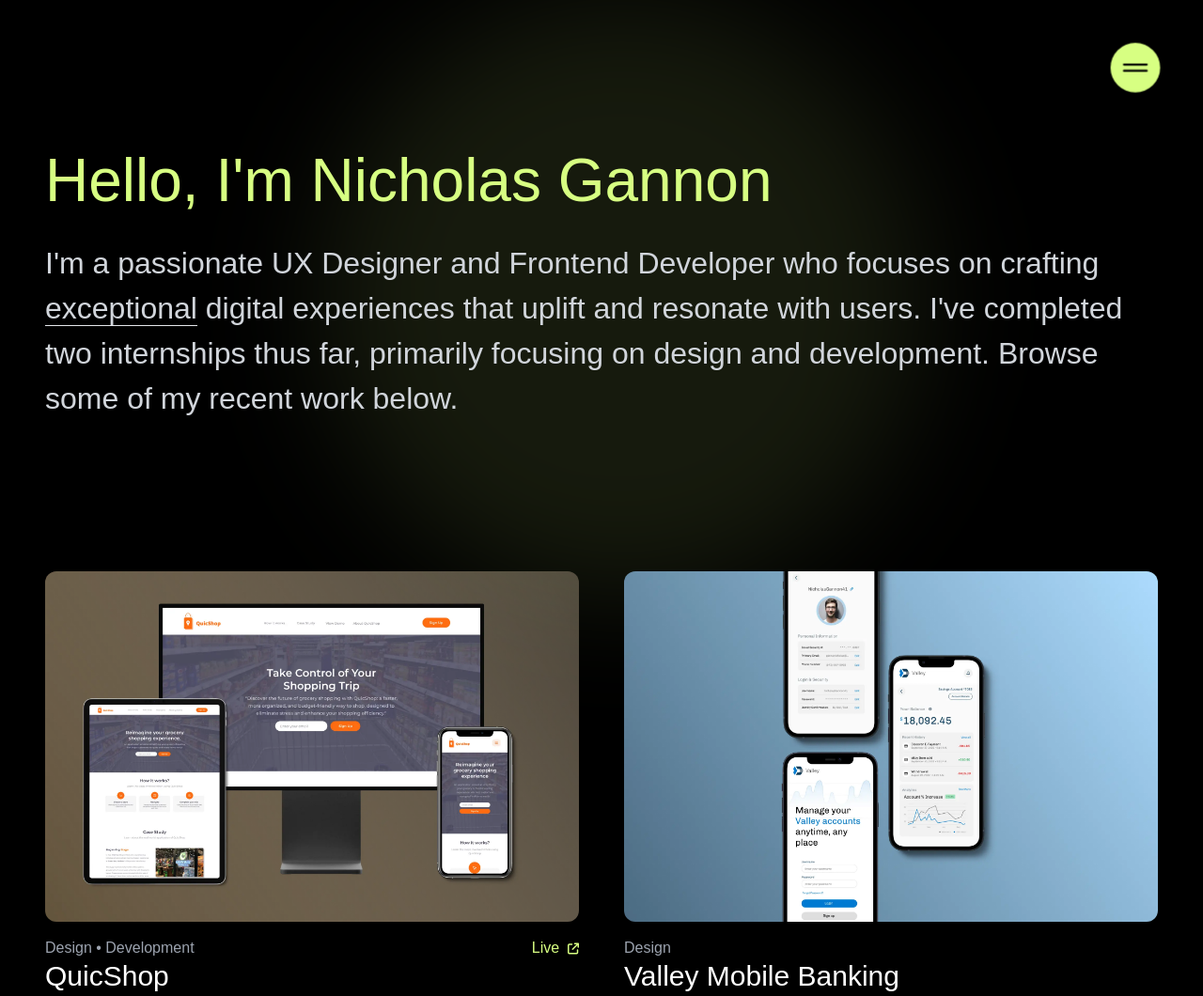
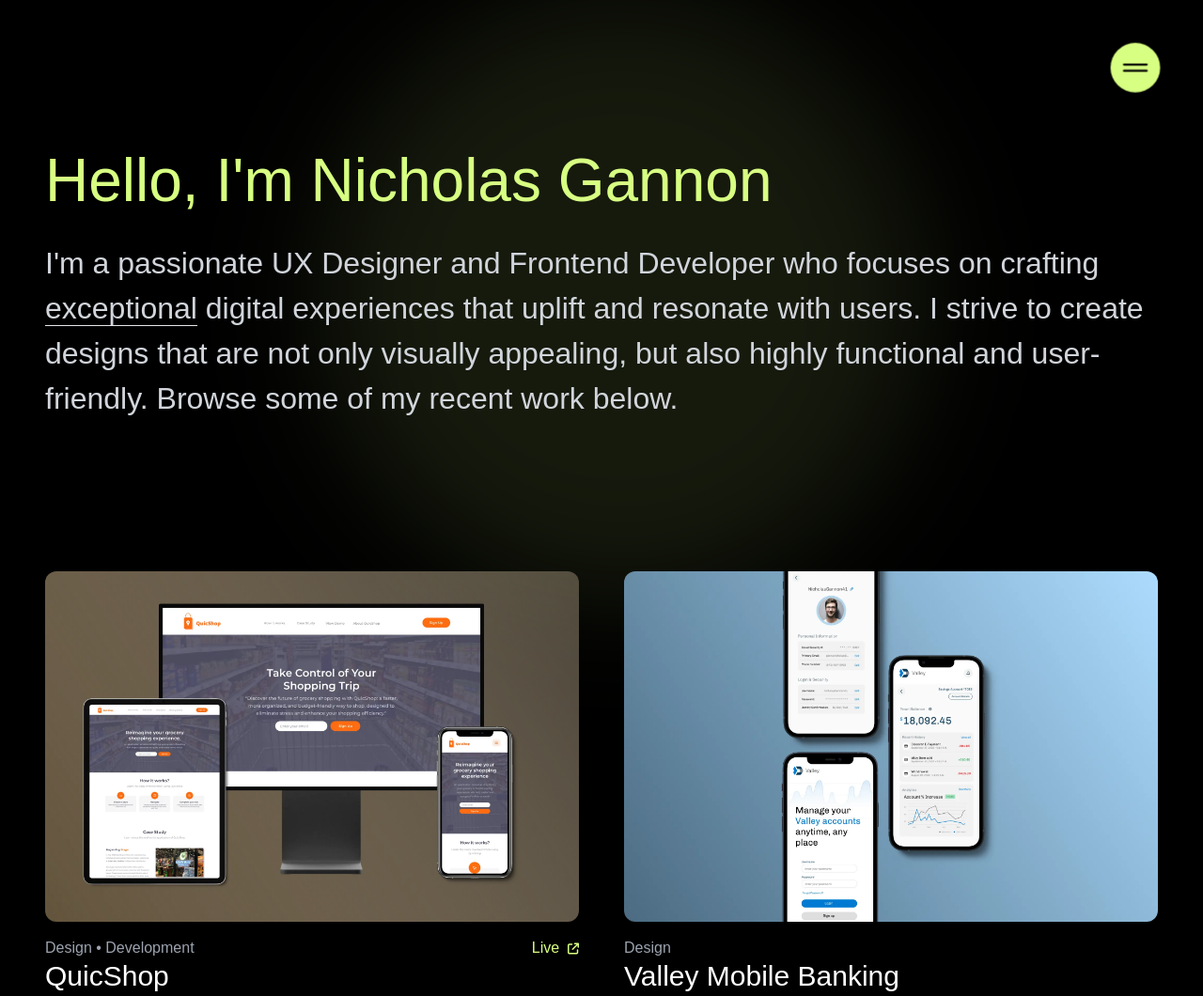
Before and after one commit to NicholasGannon/Portfolio, a website: page index.html in a window 1280 px wide. Shown: the top 1060 px of the page at 94% size. Drawn offline with Linux system fonts and the light colour scheme; a web font is replaced by a local one.

Commit message:
Reword description

```diff
--- a/index.html
+++ b/index.html
@@ -68,7 +68,7 @@
         <section class="pb-28 pt-16 sm:pb-40 sm:pt-16" id="home">
             <div class="flex flex-col gap-8 mt-24">
                 <h1 class="text-primary" style="font-size: clamp(2.5rem, 5vw, 6.25rem); line-height: 1;">Hello, I'm Nicholas Gannon</h1>
-                <p class="max-w-7xl text-gray-300 font-light" style="font-size: clamp(1.1rem, 2.5vw, 2.1rem);">I'm a passionate UX Designer and Frontend Developer who focuses on crafting <span class="border-b">exceptional</span> digital experiences that uplift and resonate with users. I've completed two internships thus far, primarily focusing on design and development. Browse some of my recent work below.</p>
+                <p class="max-w-7xl text-gray-300 font-light" style="font-size: clamp(1.1rem, 2.5vw, 2.1rem);">I'm a passionate UX Designer and Frontend Developer who focuses on crafting <span class="border-b">exceptional</span> digital experiences that uplift and resonate with users. I strive to create designs that are not only visually appealing, but also highly functional and user-friendly. Browse some of my recent work below.</p>
             </div>
         </section>
 
```
